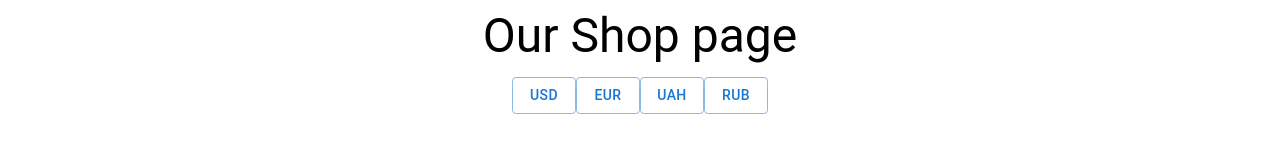
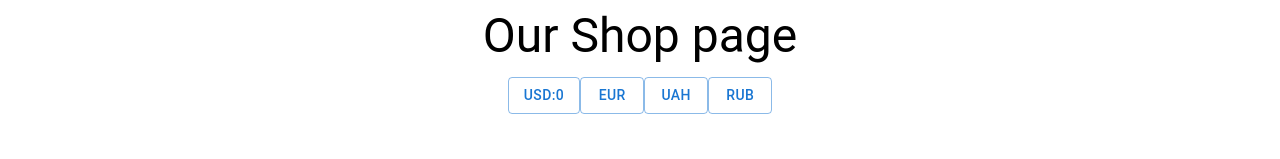
Before and after one commit to sinktoriys/control-work, a React (Create React App) app: page / in a window 1280 px wide. Shown: the top 159 px of the page. Built offline with nearby package versions, Linux system fonts and the light colour scheme.

Commit message:
created Currency USD

```diff
--- a/src/Components/Currency/Currency.tsx
+++ b/src/Components/Currency/Currency.tsx
@@ -1,9 +1,22 @@
 import { Button } from '@mui/material'
-type Props = {}
-const Currency = (props: Props) => {
+
+type Props = {
+    totalData: {
+        totalPrice: number
+    }
+
+    totalUsd: {
+        usdNewCurrency: number
+    }
+    priceInUsd: (id: number, totalPrice: number) => void
+}
+const Currency = ({ totalUsd, priceInUsd, totalData }: Props) => {
     return (
         <>
-            <Button variant="outlined">USD</Button>
+            <Button variant="outlined" onClick={() => priceInUsd(1, 2)}>
+                USD:{totalUsd.usdNewCurrency}
+            </Button>
+
             <Button variant="outlined">EUR</Button>
             <Button variant="outlined">UAH</Button>
             <Button variant="outlined">RUB</Button>
--- a/src/Components/Products/ProductList.tsx
+++ b/src/Components/Products/ProductList.tsx
@@ -1,7 +1,6 @@
 import { Grid, Typography } from '@mui/material'
 import ProductListItem from './ProductListItem'
 import productsArray from 'utils/productsArray'
-import Total from 'Components/Total/Total'
 import Currency from 'Components/Currency/Currency'
 
 type Props = {
@@ -9,9 +8,18 @@ type Props = {
         totalPrice: number
     }
     countTotalCount: (id: number, price: number) => void
+    totalUsd: {
+        usdNewCurrency: number
+    }
+    priceInUsd: (id: number, totalPrice: number) => void
 }
 
-const ProductList = ({ totalData, countTotalCount }: Props) => {
+const ProductList = ({
+    totalData,
+    countTotalCount,
+    totalUsd,
+    priceInUsd,
+}: Props) => {
     return (
         <>
             <Typography
@@ -24,11 +32,11 @@ const ProductList = ({ totalData, countTotalCount }: Props) => {
             >
                 Our Shop page
                 <br />
-                <Currency />
-                {/* <Button variant="outlined">USD</Button>
-                <Button variant="outlined">EUR</Button>
-                <Button variant="outlined">UAH</Button>
-                <Button variant="outlined">RUB</Button> */}
+                <Currency
+                    totalUsd={totalUsd}
+                    priceInUsd={priceInUsd}
+                    totalData={totalData}
+                />
             </Typography>
 
             <Grid container spacing={4}>
@@ -44,7 +52,9 @@ const ProductList = ({ totalData, countTotalCount }: Props) => {
                         />
                     </Grid>
                 ))}
-                <Total totalData={totalData} />
+                <div className="product-total">
+                    total : {totalData.totalPrice}
+                </div>
             </Grid>
         </>
     )
--- a/src/Components/Total/Total.tsx
+++ /dev/null
@@ -1,30 +0,0 @@
-import { useState } from 'react'
-// import { Button, TextField } from '@mui/material'
-
-type Props = {
-    totalData: {
-        totalPrice: number
-    }
-}
-const Total = ({ totalData }: Props) => {
-    // const [total, setTotal] = useState<number>(0)
-    // const changeTotal = () => {
-    //     setTotal((prevState) => prevState + 1)
-    // }
-    return (
-        <>
-            <div className="product-total">total : {totalData.totalPrice}</div>
-            {/* <TextField
-                value={total}
-                size="small"
-                sx={{
-                    marginTop: '25px',
-                }}
-            />
-            <Button variant="outlined" onClick={() => changeTotal()}>
-                Total
-            </Button> */}
-        </>
-    )
-}
-export default Total
--- a/src/Container/App/App.tsx
+++ b/src/Container/App/App.tsx
@@ -5,6 +5,11 @@ import { useState } from 'react'
 type TotalData = {
     totalPrice: number
 }
+
+type TotalUsd = {
+    usdNewCurrency: number
+}
+
 const App = () => {
     const [totalData, setTotalData] = useState<TotalData>({
         totalPrice: 0,
@@ -14,11 +19,23 @@ const App = () => {
             totalPrice: prevState.totalPrice + price,
         }))
     }
+
+    const [totalUsd, setTotalUsd] = useState<TotalUsd>({
+        usdNewCurrency: 0,
+    })
+    const priceInUsd = (id: number, totalPrice: number) => {
+        setTotalUsd((prevState) => ({
+            usdNewCurrency: (prevState.usdNewCurrency + totalPrice) * 1.09,
+        }))
+    }
+
     return (
         <StyledEngineProvider injectFirst>
             <ProductList
                 totalData={totalData}
                 countTotalCount={countTotalCount}
+                totalUsd={totalUsd}
+                priceInUsd={priceInUsd}
             />
         </StyledEngineProvider>
     )
```
Also changed, not shown: src/Container/Main/Main.tsx (+10 -2 lines).
